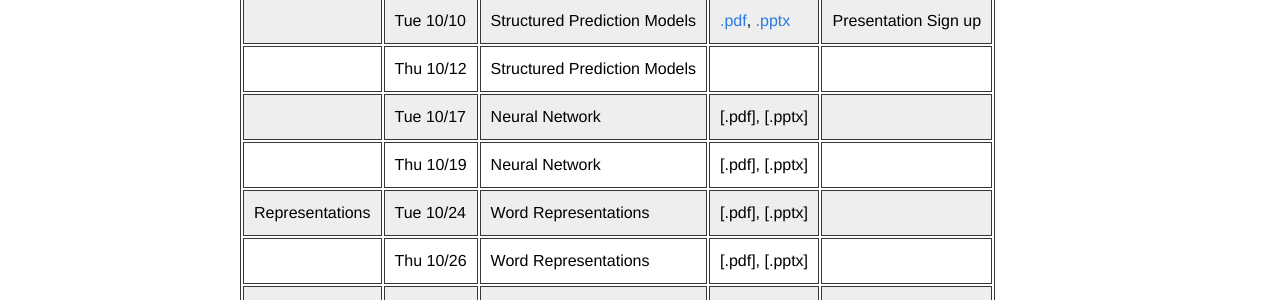
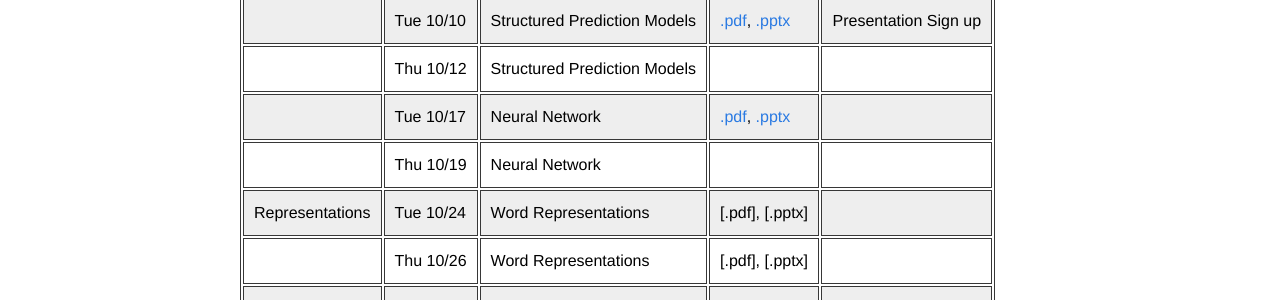
Before and after one commit to uclanlp/CS269-17, a Jekyll site: the page built from 2_syllabus.md, in a window 1280 px wide. Shown: the part 479-779 px from the top of the page. Built offline with Jekyll 4.4.1, drawn with Linux system fonts in a browser that asks for light colours.

Commit message:
Update 2_syllabus.md

```diff
--- a/2_syllabus.md
+++ b/2_syllabus.md
@@ -15,8 +15,8 @@ The following schedule is subjected to change.
  | Thu 10/5 | Multi-class Classification | [.pdf](slides/CS269-03.pdf), [.pptx](slides/CS269-03.pptx)|
  | Tue 10/10 | Structured Prediction Models | [.pdf](slides/CS269-04.pdf), [.pptx](slides/CS269-04.pptx) | Presentation Sign up
  | Thu 10/12 | Structured Prediction Models | |
- | Tue 10/17 | Neural Network  | [.pdf], [.pptx]|
- | Thu 10/19 | Neural Network | [.pdf], [.pptx]|
+ | Tue 10/17 | Neural Network  | [.pdf](slides/CS269-05.pdf), [.pptx](slides/CS269-05.pptx)|
+ | Thu 10/19 | Neural Network | |
  Representations | Tue 10/24 | Word Representations | [.pdf], [.pptx] |
  | Thu 10/26 | Word Representations| [.pdf], [.pptx] |
  | Tue 10/31 | Sentence Representation | [.pdf], [.pptx]|  Proposal Due
```
